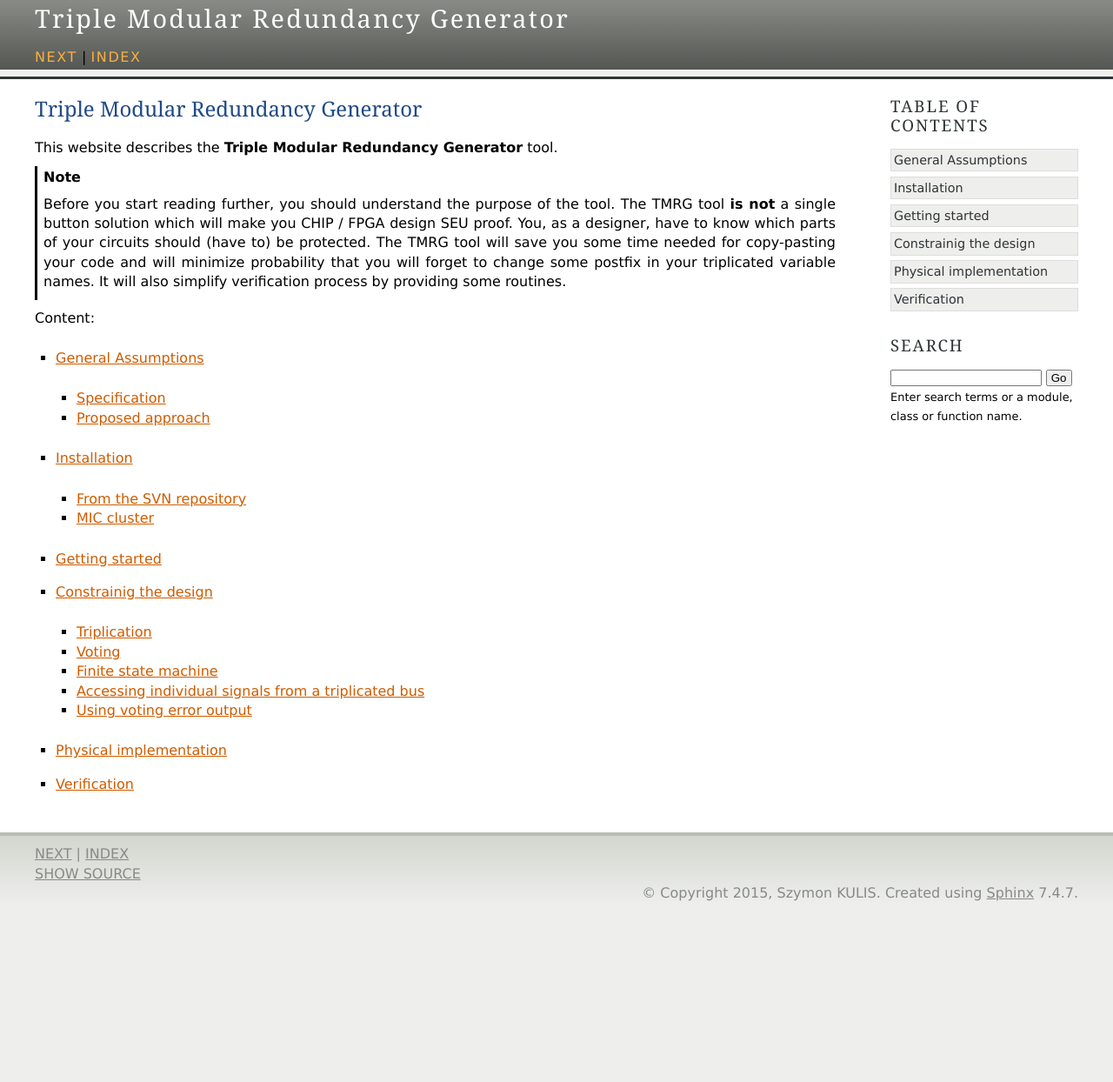
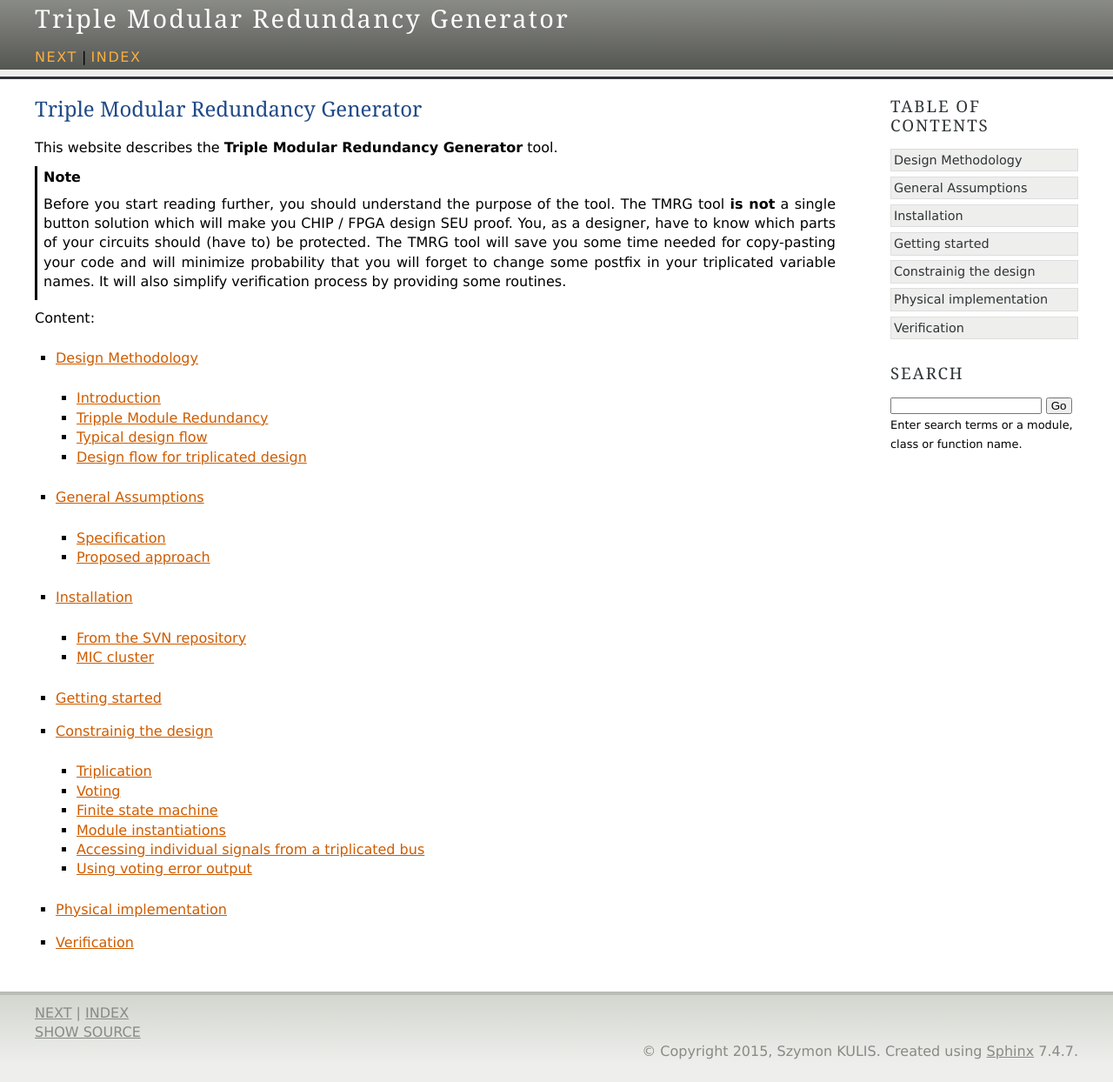
Before and after one commit to rlf-arlut/tmrg, a Sphinx documentation site: the page built from doc/source/index.rst, in a window 1280 px wide. Shown: the whole page at 87% size. Built offline with Sphinx 7.4.7, drawn with Linux system fonts in a browser that asks for light colours; before the commit the page ends 1061 px from its top, so only the background shows below that; some of the changed lines change nothing that is shown.

Commit message:
[doc] flow images added, some words about SEU

```diff
--- /dev/null
+++ b/doc/source/flow.rst
@@ -0,0 +1,65 @@
+Design Methodology
+##################
+
+
+Introduction
+============
+
+Single-event effect is a phenomena triggered by a charged particle passing through an electronic device.
+Traversing particle ionizes the matter producing electron-holes pairs.
+The amount of charge being generated depends on particle type, particle energy, incident angle, material.
+
+Single-event Upset
+------------------
+  * lost of information stored in a memory cell (flip-flop)
+  * requires critical charge to be collected in a sensitive node
+
+Single-event Transients
+-----------------------
+
+Single-event transient is a phenomena in which an error happens in a combinatorial logic.
+  * short glitch on a net, value is restored
+  * important for high clock frequencies
+
+Multiple bit upsets
+-------------------
+
+Do we care ?
+
+
+Tripple Module Redundancy
+=========================
+
+There have been several techniques proposed in order to protect the circuit against events caused by the ionizing particles:
+  * whitaker cell
+  * dual interlocked cell
+  * SERT cell
+  * forward error encoding
+  * temporal redundancy
+
+
+Tripple Module Redundancy (TMR) concept was originally developed by Von Neumann, with the main purpose of enhancing reliability of electronic circuits.
+This concept was laster on applied in microelectronics for protection against ionizing particles.
+
+The purpose of TMRG in to automatize process of triplicating the circuit.
+The proposed flow is shown below.
+
+Typical design flow
+============
+
+Typical digital flow is shown on a picture:
+
+.. figure:: flow.png
+   :align: center
+
+
+In a typical digital flow, designer starts with system specification.
+As an output of this process a document should be produced which describes
+intended behavior of the system.
+
+
+Design flow for triplicated design
+============
+
+.. figure:: flowTMR.png
+   :align: center
--- a/doc/source/index.rst
+++ b/doc/source/index.rst
@@ -15,6 +15,7 @@
 .. toctree::
    :maxdepth: 2
 
+   flow
    general_assumptions
    installation
    getting_started
--- a/doc/source/triplication.rst
+++ b/doc/source/triplication.rst
@@ -224,6 +224,11 @@
    :language: verilog
    :linenos:
 
+Module instantiations
+#####################
+
+
+
 Accessing individual signals from a triplicated bus
 ###################################################
 
```
Also changed, not shown: doc/source/flow.png (added), doc/source/flow.svg (added), doc/source/flowTMR.png (added), doc/source/flowTMR.svg (added), 1 other file.
